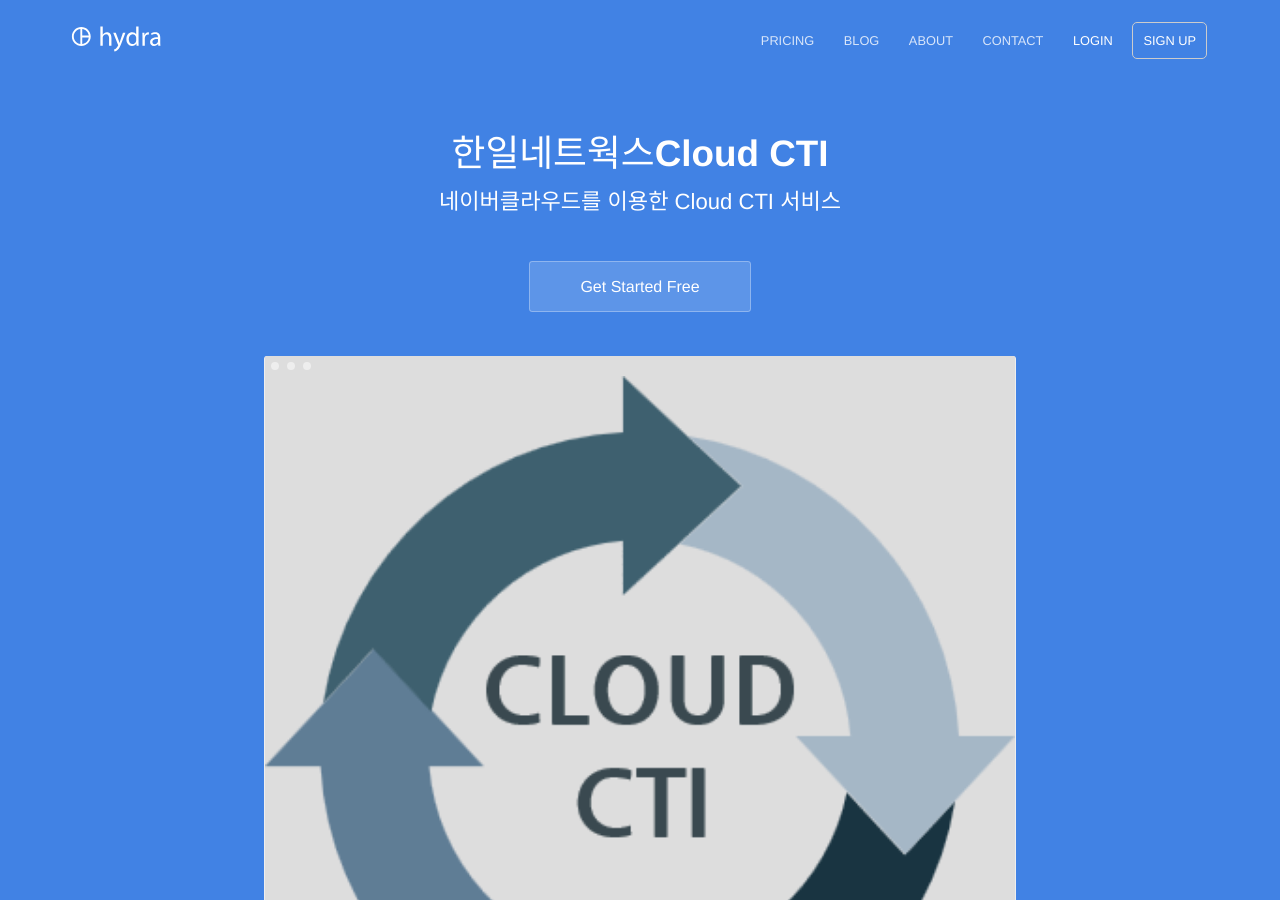
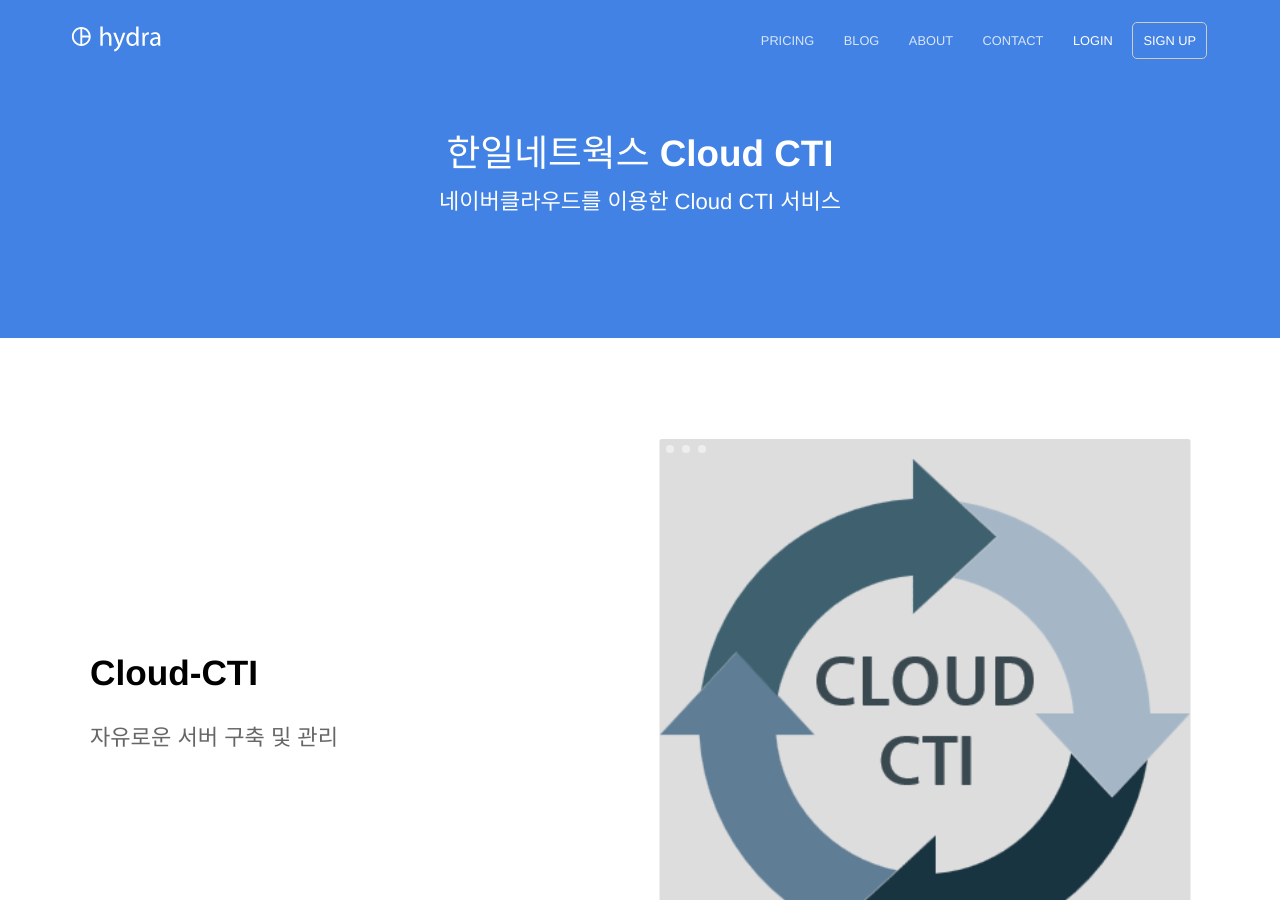
Before and after one commit to Jeong-jae/test, a Jekyll site: the page built from index.html, in a window 1280 px wide and 900 px high. Built offline with Jekyll 4.4.1, drawn with Linux system fonts in a browser that asks for light colours.

Commit message:
Update index.html

```diff
--- a/index.html
+++ b/index.html
@@ -4,12 +4,8 @@
 ---
 <section class="hero">
 	<div class="text-container">
-		<h1 class="editable">한일네트웍스<strong>Cloud CTI</strong></h1>
+		<h1 class="editable">한일네트웍스 <strong>Cloud CTI</strong></h1>
 		<p class="subtext editable">네이버클라우드를 이용한 Cloud CTI 서비스</p>
-		<div class="cta button alt"><a href="{{ site.baseurl }}/contact/">Get Started Free</a></div>
-		<div>
-			<img src="{{ site.baseurl }}/images/CTI.png" alt="Screenshot" class="screenshot editable" />
-		</div>
 	</div>
 </section>
 
@@ -21,7 +17,7 @@
 				<p>자유로운 서버 구축 및 관리</p>
 			</div>
 			<div class="image">
-				<img src="{{ site.baseurl }}/images/dashboard.png" alt="Screenshot" class="screenshot editable" />
+				<img src="{{ site.baseurl }}/images/CTI.png" alt="Screenshot" class="screenshot editable" />
 			</div>
 		</div>
 	</section>
```
